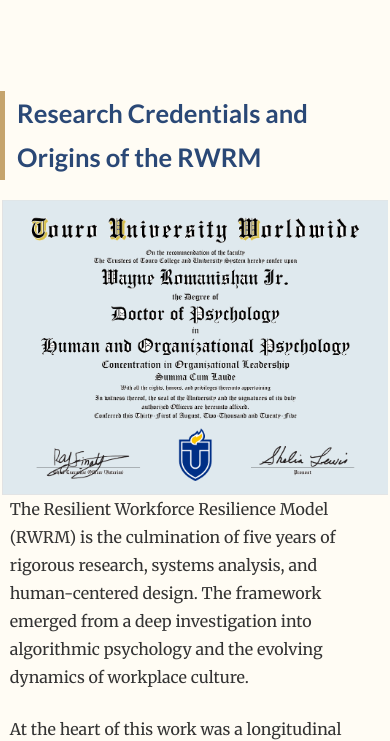
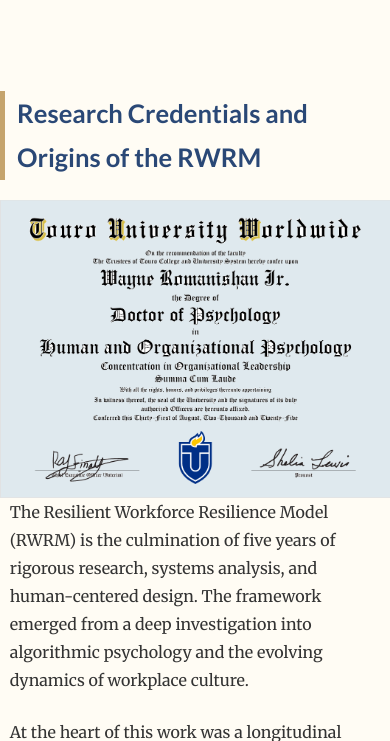
Before and after one commit to DrDymytri/Dr.-Wayne-Romanishan, a PHP site: page /About2.html in a window 390 px wide. Shown: the part 3204-3945 px from the top of the page. Run offline with PHP 8.4, Linux system fonts and the light colour scheme.

Commit message:
Let us try again

```diff
--- a/styles2.css
+++ b/styles2.css
@@ -636,33 +636,35 @@ img[alt~="Romanishan"] {
 /* Responsive image for diplomas and similar content */
 .responsive-img,
 .diploma-img {
+  display: block;
   max-width: 100%;
   width: 100%;
   height: auto;
-  display: block;
   margin-left: auto;
   margin-right: auto;
   box-sizing: border-box;
-  padding-left: 2vw;
-  padding-right: 2vw;
+  padding-left: 0;
+  padding-right: 0;
+}
+
+/* Ensure no horizontal scroll and image fits viewport on all devices */
+@media (max-width: 900px) {
+  .responsive-img,
+  .diploma-img {
+    width: 100vw;
+    max-width: 100vw;
+    padding-left: 0;
+    padding-right: 0;
+  }
 }
 
 @media (max-width: 480px) {
   .responsive-img,
   .diploma-img {
-    padding-left: 0.5vw;
-    padding-right: 0.5vw;
+    width: 100vw;
     max-width: 100vw;
-  }
-}
-
-/* On very small screens, reduce padding to maximize image area */
-@media (max-width: 480px) {
-  #model img,
-  img.responsive,
-  img[alt~="Romanishan"] {
-    padding-left: 0.5vw;
-    padding-right: 0.5vw;
+    padding-left: 0;
+    padding-right: 0;
   }
 }
 
```
